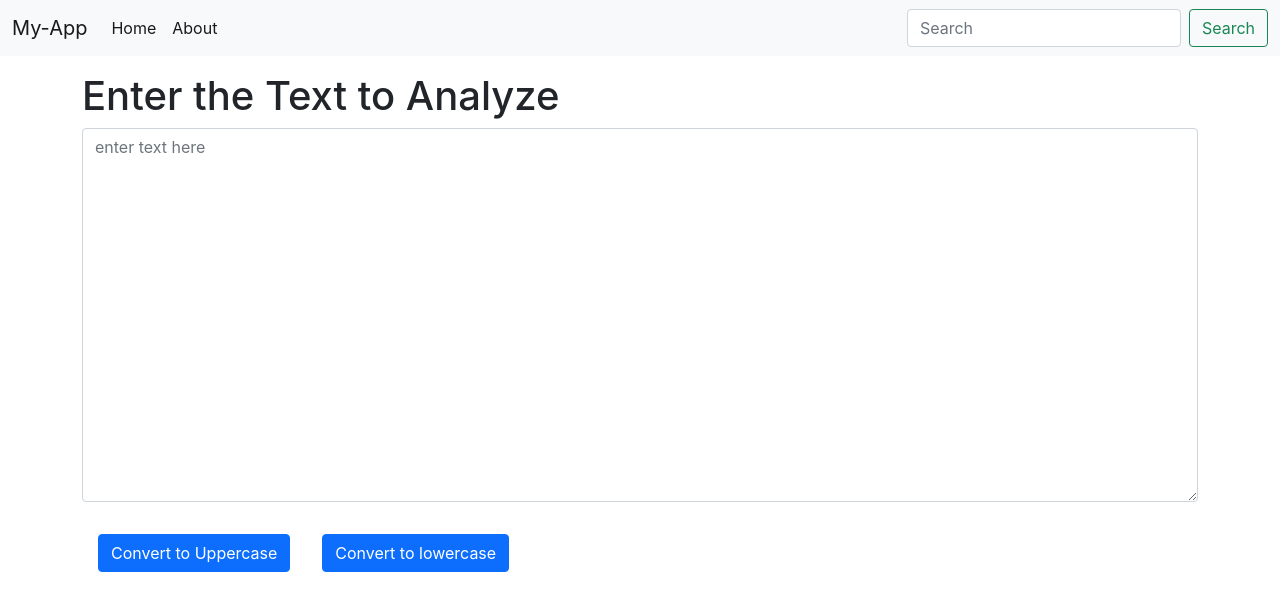
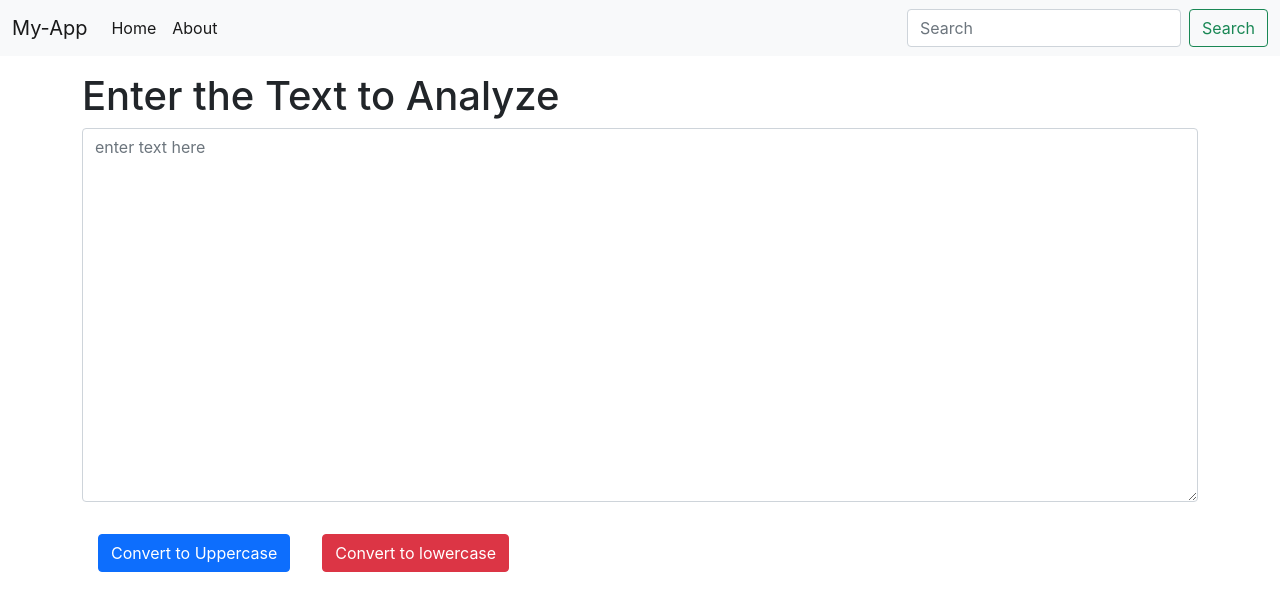
Before and after one commit to theav21/firstreact, a React (Create React App) app: page / in a window 1280 px wide. Shown: the top 610 px of the page. Built offline with nearby package versions, Linux system fonts and the light colour scheme.

Commit message:
minor changes in button visibility

```diff
--- a/src/components/TextForm.js
+++ b/src/components/TextForm.js
@@ -2,19 +2,19 @@ import React , { useState } from 'react'
 
 function TextForm (props) {
       const clickHandler = () => {
-          console.log("button has been clicked");
+          // console.log("button has been clicked");
           let newText=text.toUpperCase();
           setText(newText)
       }
       const clickHandler2 = () => {
-        console.log("button has been clicked");
+        // console.log("button has been clicked");
         let newText2=text.toLowerCase();
         setText(newText2)
     }
 
 
       const changeHandler=(event)=>{
-        console.log("change has been made");
+        // console.log("change has been made");
         setText(event.target.value)
       }
 
@@ -27,7 +27,7 @@ function TextForm (props) {
                 <textarea className="form-control" value={text} onChange={changeHandler} id="exampleFormControlTextarea1" rows="15" placeholder='enter text here'></textarea>
             </div>
             <button type='button' onClick={clickHandler}  className="btn btn-primary m-3">Convert to Uppercase</button>
-            <button type='button' onClick={clickHandler2}  className="btn btn-primary m-3">Convert to lowercase</button>
+            <button type='button' onClick={clickHandler2}  className="btn btn-danger m-3">Convert to lowercase</button>
         </div>
       )
 }
```
